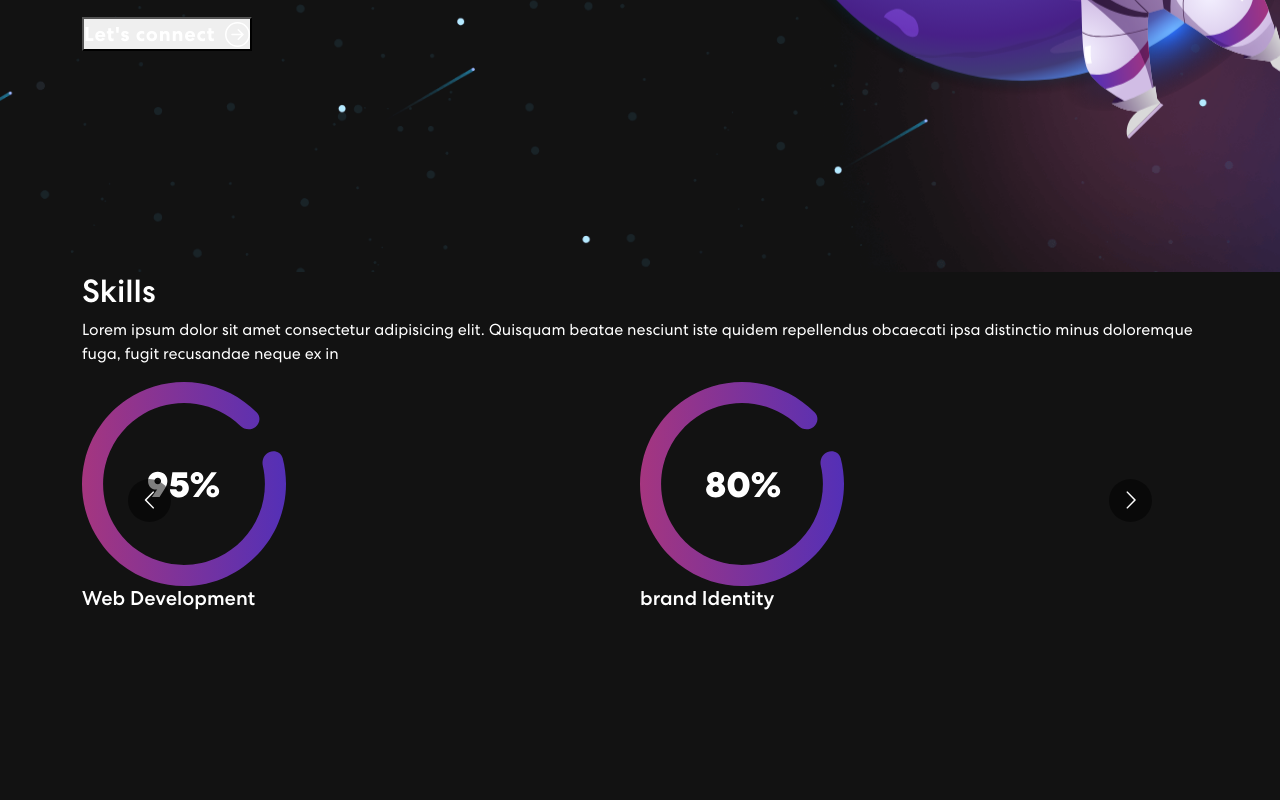
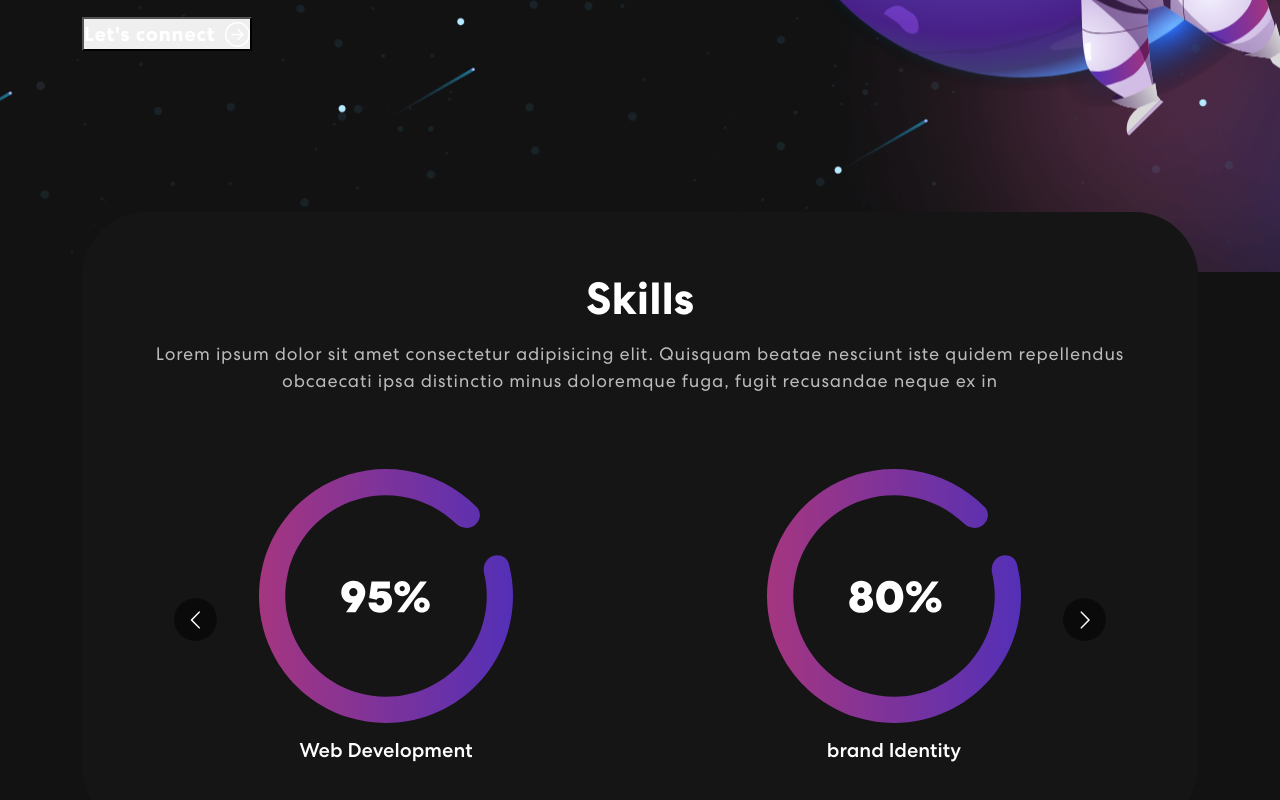
Before and after one commit to ClaudioBarlassina/Web-Porfolio, a React (Vite) app: page / in a window 1280 px wide. Shown: the part 702-1502 px from the top of the page. Before the commit the page ends 1320 px from the top, so only its background shows below. Built offline with nearby package versions, Linux system fonts and the light colour scheme.

Commit message:
styles Banner

```diff
--- a/src/App.css
+++ b/src/App.css
@@ -272,6 +272,53 @@
   ;
 }
 
+/*Skills*/
+
+.skill{
+  padding: 0 0 50px 0 ;
+  position: relative;
+}
+
+.skill-bx{
+  background:#151515 ;
+  border-radius: 64px;
+  text-align: center;
+  padding: 60px 50px;
+  margin-top: -60px;
+
+}
+.skill h2{
+  font-size: 45px;
+  font-weight: 700;
+}
+.skill p {
+  color:#BBBBBB;
+  font-size: 18px;
+
+  letter-spacing: 0.8px;
+  line-height: 1.5em;
+margin: 14px 0 75px 0;
+}
+.skill-slider{
+  width: 80;
+  margin: 0 auto ;
+  position: relative;
+
+}
+.skill-slider .item img{
+  width: 50%;
+  margin: 0 auto 15px auto;
+}
+
+.background-image-left{
+  top: 28%;
+  position: absolute;
+  bottom: 0;
+  width: 40%;
+  z-index: -4;
+}
+
+
 
 
 
--- a/src/Components/Skills.jsx
+++ b/src/Components/Skills.jsx
@@ -42,8 +42,7 @@
               <Carousel
                 responsive={responsive}
                 infinite={true}
-                className="skill-slider"
-                          >
+                className="skill-slider">
 
 
               <div className="item">
@@ -61,7 +60,7 @@
               </div>
               <div className="item">
                 <img src={meter1} alt="image" />
-                <h5> </h5>
+                <h5>Web Development </h5>
               </div>
               </Carousel>
             </div>
```
